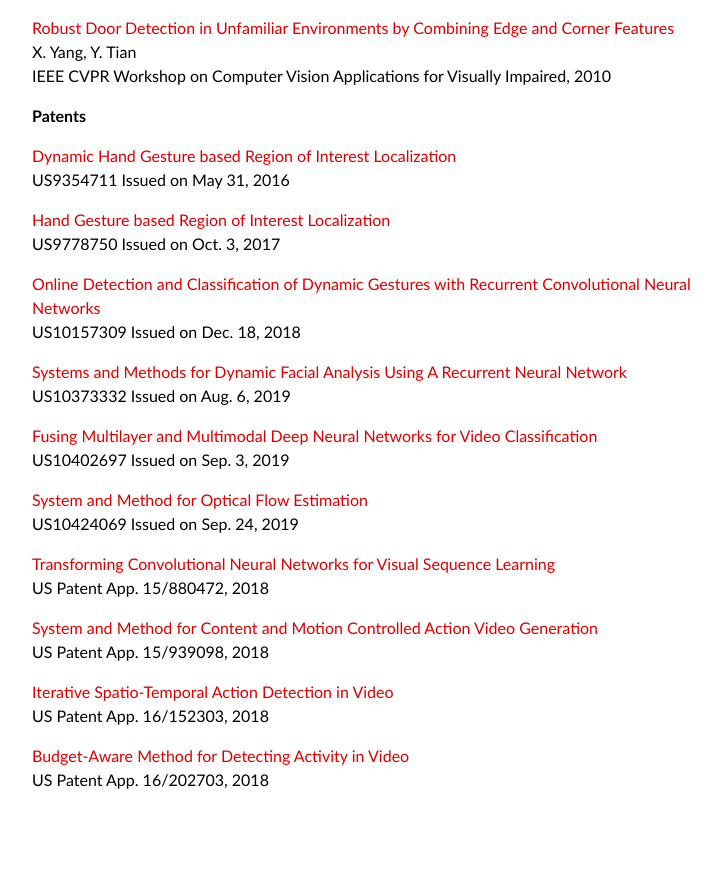
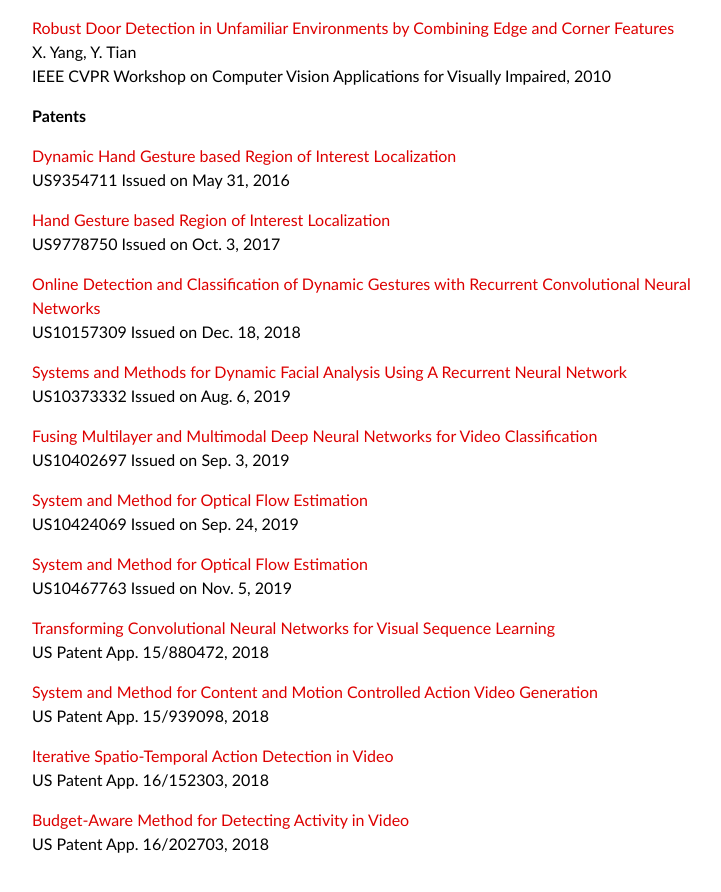
Before and after one commit to xiaodongyang/xiaodongyang.github.io, a Jekyll site: the page built from publications/index.md, in a window 1280 px wide and 900 px high, scrolled down 4597 px. Shown: the top 892 px of the window, without its empty margins (263-984 px from the left). Built offline with Jekyll 4.4.1, drawn with Linux system fonts in a browser that asks for light colours; some web fonts are replaced; before the commit the page ends 5433 px from its top, so only the background shows below that.

Commit message:
Update index.md

```diff
--- a/publications/index.md
+++ b/publications/index.md
@@ -228,6 +228,9 @@
 [System and Method for Optical Flow Estimation](/publications/papers/10424069.pdf)
 US10424069 Issued on Sep. 24, 2019
 
+[System and Method for Optical Flow Estimation](/publications/papers/10467763.pdf)
+US10467763 Issued on Nov. 5, 2019
+
 [Transforming Convolutional Neural Networks for Visual Sequence Learning](/publications/papers/15-880472.pdf)
 US Patent App. 15/880472, 2018
 
```
